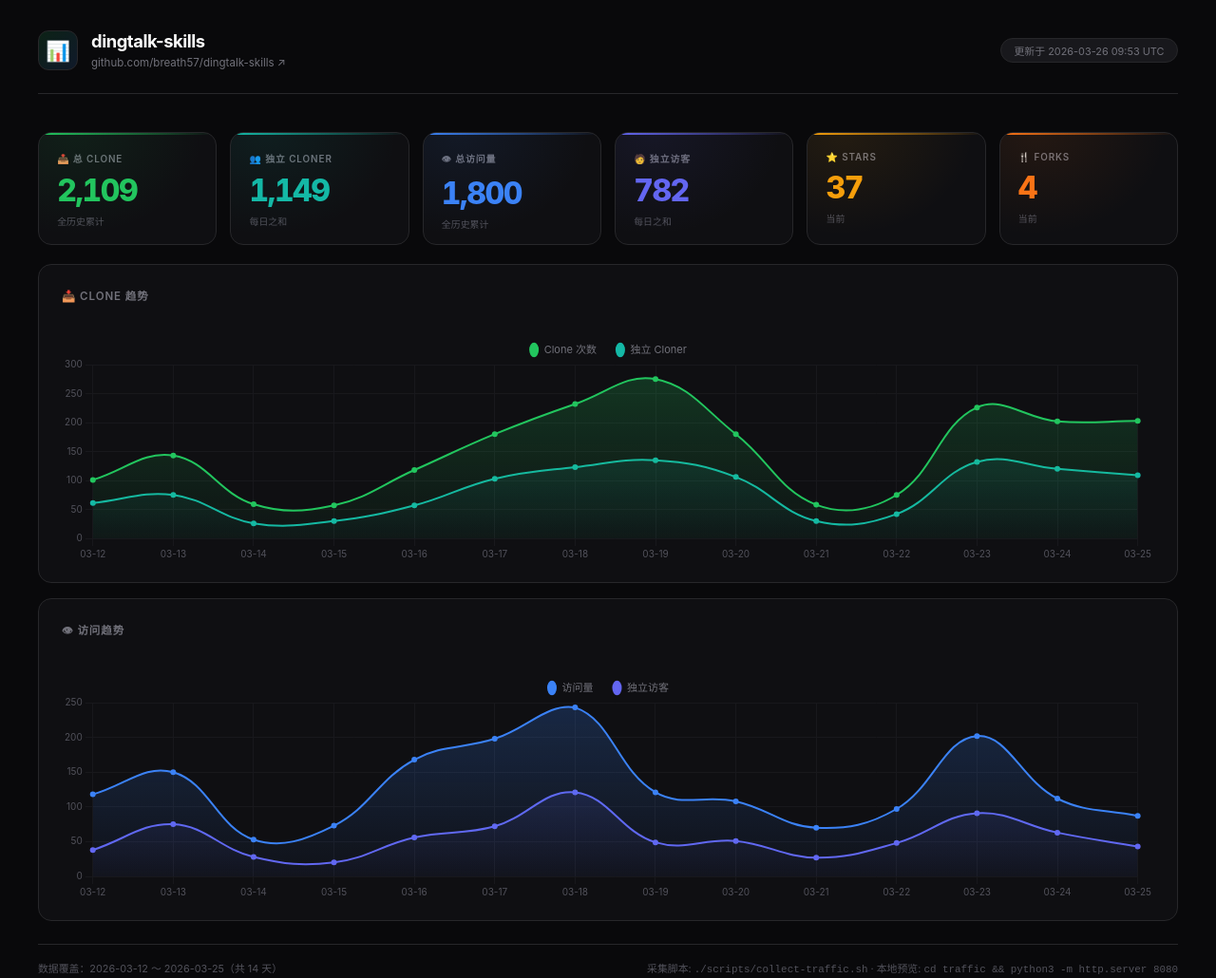
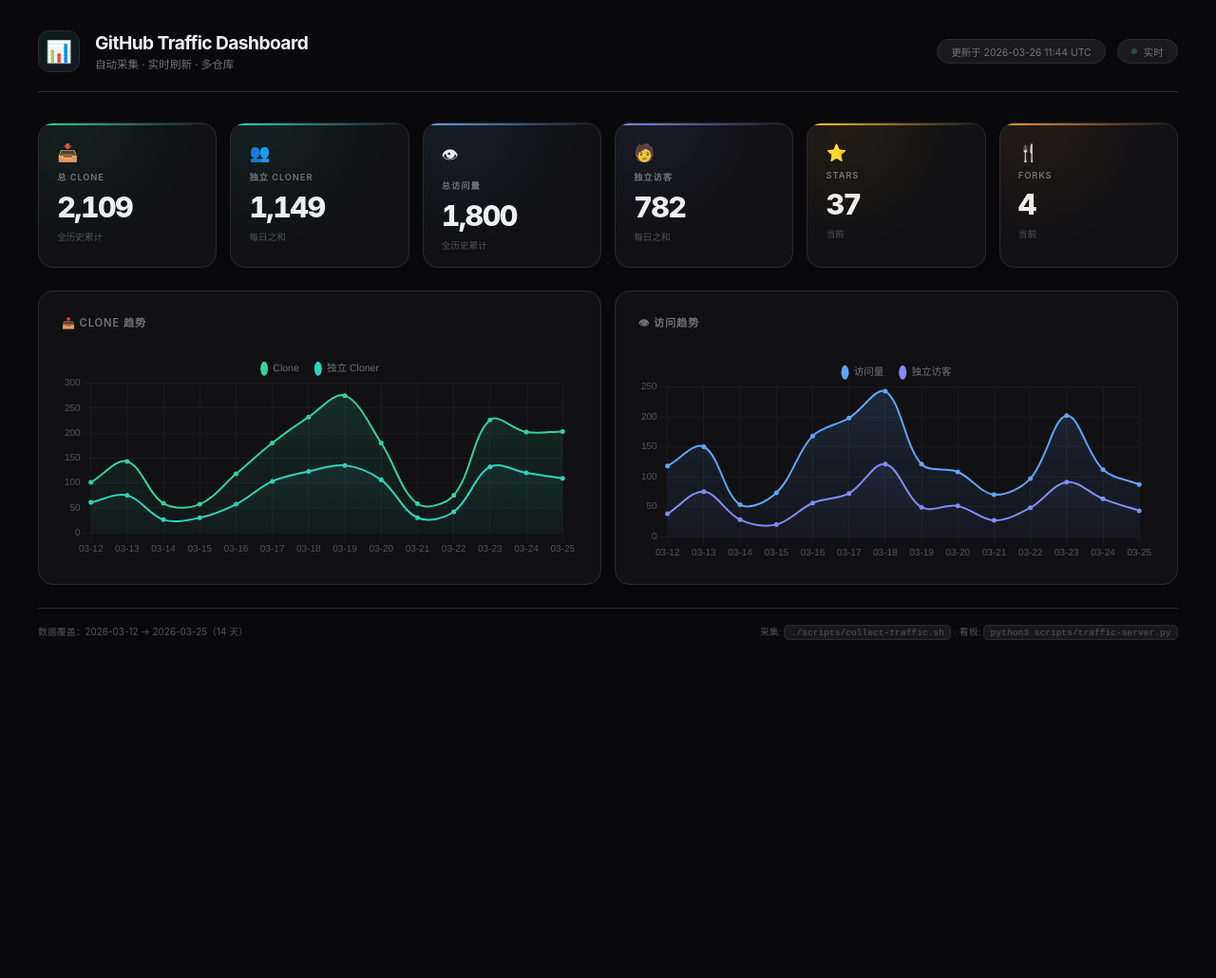
Before and after one commit to breath57/dingtalk-skills, a plain HTML site: page traffic/index.html in a window 1280 px wide. Shown: the whole page at 95% size. After the commit the page ends 800 px from the top, so only its background shows below. Drawn offline with nearby package versions, Linux system fonts and the light colour scheme.

Commit message:
feat(traffic): 多仓库支持 + 7777 端口看板服务 + 全新 UI

```diff
--- a/traffic/data.js
+++ b/traffic/data.js
@@ -1,14 +1,16 @@
 // Auto-generated by scripts/merge_traffic.py — do not edit manually
 const TRAFFIC_DATA = {
-  "repo": "breath57/dingtalk-skills",
-  "last_updated": "2026-03-26 09:53 UTC",
+  "last_updated": "2026-03-26 11:44 UTC",
+  "repos": {
+    "breath57_dingtalk-skills": {
+      "name": "breath57/dingtalk-skills",
       "summary": {
-    "stars": 37,
-    "forks": 4,
         "total_clones": 2109,
         "total_clone_uniques": 1149,
         "total_views": 1800,
-    "total_view_uniques": 782
+        "total_view_uniques": 782,
+        "stars": 37,
+        "forks": 4
       },
       "daily": {
         "2026-03-12": {
@@ -96,4 +98,6 @@
           "view_uniques": 43
         }
       }
+    }
+  }
 };
--- a/traffic/index.html
+++ b/traffic/index.html
@@ -3,26 +3,28 @@
 <head>
 <meta charset="UTF-8">
 <meta name="viewport" content="width=device-width, initial-scale=1.0">
-<title>dingtalk-skills · Traffic Dashboard</title>
-<script src="data.js"></script>
+<title>GitHub Traffic Dashboard</title>
 <script src="https://cdn.jsdelivr.net/npm/chart.js@4.4.4/dist/chart.umd.min.js"></script>
 <style>
 *, *::before, *::after { box-sizing: border-box; margin: 0; padding: 0; }
 
 :root {
-  --bg:      #09090b;
-  --s1:      #0f0f12;
-  --s2:      #18181c;
-  --border:  #27272a;
-  --text:    #fafafa;
+  --bg:      #0a0a0c;
+  --s1:      #111114;
+  --s2:      #1a1a1e;
+  --s3:      #222228;
+  --border:  #2a2a30;
+  --text:    #f0f0f2;
   --muted:   #71717a;
   --dim:     #52525b;
-  --green:   #22c55e;
-  --teal:    #14b8a6;
-  --blue:    #3b82f6;
-  --indigo:  #6366f1;
-  --amber:   #f59e0b;
-  --orange:  #f97316;
+  --green:   #34d399;
+  --teal:    #2dd4bf;
+  --blue:    #60a5fa;
+  --indigo:  #818cf8;
+  --amber:   #fbbf24;
+  --orange:  #fb923c;
+  --rose:    #fb7185;
+  --r: 16px;
 }
 
 html { scroll-behavior: smooth; }
@@ -30,12 +32,19 @@
 body {
   background: var(--bg);
   color: var(--text);
-  font-family: -apple-system, BlinkMacSystemFont, 'SF Pro Display', 'Segoe UI', Helvetica, sans-serif;
+  font-family: 'Inter', -apple-system, BlinkMacSystemFont, 'SF Pro Display', 'Segoe UI', Helvetica, sans-serif;
   min-height: 100vh;
+  padding: 0;
+}
+
+/* ── Container ── */
+.container {
+  max-width: 1400px;
+  margin: 0 auto;
   padding: 2rem 2.5rem;
-  max-width: 1440px;
-  margin: 0 auto;
 }
+
+@media (max-width: 768px) { .container { padding: 1.25rem; } }
 
 /* ── Header ── */
 header {
@@ -44,39 +53,74 @@
   justify-content: space-between;
   flex-wrap: wrap;
   gap: 1rem;
-  margin-bottom: 2.5rem;
-  padding-bottom: 1.5rem;
+  margin-bottom: 2rem;
+  padding-bottom: 1.25rem;
   border-bottom: 1px solid var(--border);
 }
 
-.hd-left { display: flex; align-items: center; gap: 0.875rem; }
+.hd-left { display: flex; align-items: center; gap: 1rem; }
 
 .hd-icon {
-  width: 42px; height: 42px;
-  background: linear-gradient(135deg, #22c55e22 0%, #3b82f622 100%);
+  width: 44px; height: 44px;
+  background: linear-gradient(135deg, #34d39918 0%, #60a5fa18 100%);
   border: 1px solid var(--border);
-  border-radius: 11px;
+  border-radius: 12px;
   display: flex; align-items: center; justify-content: center;
-  font-size: 1.3rem;
+  font-size: 1.4rem;
   flex-shrink: 0;
 }
 
-.hd-title { font-size: 1.15rem; font-weight: 700; letter-spacing: -0.025em; }
-.hd-sub {
-  font-size: 0.72rem; color: var(--muted);
-  margin-top: 0.15rem; text-decoration: none;
-  transition: color 0.15s;
-}
-.hd-sub:hover { color: var(--blue); }
+.hd-title { font-size: 1.2rem; font-weight: 700; letter-spacing: -0.03em; }
+.hd-sub { font-size: 0.72rem; color: var(--muted); margin-top: 0.1rem; }
+
+.hd-right { display: flex; align-items: center; gap: 0.75rem; flex-wrap: wrap; }
 
 .badge {
   background: var(--s2);
   border: 1px solid var(--border);
   border-radius: 999px;
-  padding: 0.28rem 0.85rem;
-  font-size: 0.68rem;
+  padding: 0.3rem 0.9rem;
+  font-size: 0.65rem;
   color: var(--muted);
   white-space: nowrap;
+}
+.badge-live {
+  display: flex; align-items: center; gap: 0.4rem;
+}
+.badge-live::before {
+  content: '';
+  width: 6px; height: 6px;
+  background: var(--green);
+  border-radius: 50%;
+  animation: pulse-dot 2s ease-in-out infinite;
+}
+@keyframes pulse-dot { 0%,100% { opacity: 1; } 50% { opacity: 0.3; } }
+
+/* ── Repo tabs ── */
+.repo-tabs {
+  display: flex;
+  gap: 0.5rem;
+  margin-bottom: 1.75rem;
+  flex-wrap: wrap;
+}
+.repo-tab {
+  background: var(--s1);
+  border: 1px solid var(--border);
+  border-radius: 10px;
+  padding: 0.55rem 1.1rem;
+  font-size: 0.75rem;
+  color: var(--muted);
+  cursor: pointer;
+  transition: all 0.2s;
+  font-family: 'SF Mono', 'Fira Code', monospace;
+  letter-spacing: -0.02em;
+}
+.repo-tab:hover { border-color: var(--dim); color: var(--text); }
+.repo-tab.active {
+  background: var(--s2);
+  border-color: var(--green);
+  color: var(--green);
+  box-shadow: 0 0 12px #34d39915;
 }
 
 /* ── 6-col card grid ── */
@@ -84,7 +128,7 @@
   display: grid;
   grid-template-columns: repeat(6, 1fr);
   gap: 0.875rem;
-  margin-bottom: 1.25rem;
+  margin-bottom: 1.5rem;
 }
 @media (max-width: 1100px) { .cards { grid-template-columns: repeat(3, 1fr); } }
 @media (max-width: 640px)  { .cards { grid-template-columns: repeat(2, 1fr); } }
@@ -92,232 +136,241 @@
 .card {
   background: var(--s1);
   border: 1px solid var(--border);
-  border-radius: 14px;
-  padding: 1.2rem 1.2rem 0.9rem;
+  border-radius: var(--r);
+  padding: 1.25rem 1.2rem 1rem;
   position: relative;
   overflow: hidden;
-  transition: border-color 0.15s, transform 0.15s, box-shadow 0.15s;
-  cursor: default;
+  transition: border-color 0.2s, transform 0.2s, box-shadow 0.2s;
 }
 .card:hover {
-  border-color: color-mix(in srgb, var(--accent) 35%, var(--border));
+  border-color: color-mix(in srgb, var(--accent) 40%, var(--border));
   transform: translateY(-2px);
-  box-shadow: 0 8px 24px #00000040;
+  box-shadow: 0 8px 30px #00000050;
 }
-/* top accent bar */
 .card::before {
   content: '';
   position: absolute; top: 0; left: 0; right: 0; height: 2px;
   background: linear-gradient(90deg, var(--accent), transparent);
-  border-radius: 14px 14px 0 0;
 }
-/* subtle radial glow */
 .card::after {
   content: '';
   position: absolute; inset: 0;
-  background: radial-gradient(ellipse at 20% 0%, color-mix(in srgb, var(--accent) 9%, transparent) 0%, transparent 65%);
+  background: radial-gradient(ellipse at 20% 0%, color-mix(in srgb, var(--accent) 8%, transparent) 0%, transparent 60%);
   pointer-events: none;
 }
 
+.card-icon { font-size: 1.1rem; margin-bottom: 0.5rem; }
 .card-label {
-  font-size: 0.62rem; font-weight: 600;
-  text-transform: uppercase; letter-spacing: 0.09em;
-  color: var(--muted); margin-bottom: 0.7rem;
-  display: flex; align-items: center; gap: 0.35rem;
+  font-size: 0.58rem; font-weight: 600;
+  text-transform: uppercase; letter-spacing: 0.1em;
+  color: var(--muted); margin-bottom: 0.65rem;
 }
 .card-value {
-  font-size: 2rem; font-weight: 800;
-  letter-spacing: -0.045em; line-height: 1;
-  color: var(--accent);
+  font-size: 1.9rem; font-weight: 800;
+  letter-spacing: -0.05em; line-height: 1;
+  color: var(--text);
   font-variant-numeric: tabular-nums;
 }
 .card-sub {
-  font-size: 0.62rem; color: var(--dim);
-  margin-top: 0.45rem;
+  font-size: 0.6rem; color: var(--dim);
+  margin-top: 0.5rem;
 }
 
-/* ── Chart cards ── */
+/* ── Charts ── */
+.charts {
+  display: grid;
+  grid-template-columns: 1fr 1fr;
+  gap: 0.875rem;
+  margin-bottom: 1rem;
+}
+@media (max-width: 900px) { .charts { grid-template-columns: 1fr; } }
+
 .chart-card {
   background: var(--s1);
   border: 1px solid var(--border);
-  border-radius: 14px;
-  padding: 1.5rem 1.5rem 1.25rem;
-  margin-bottom: 1rem;
+  border-radius: var(--r);
+  padding: 1.5rem;
 }
 .chart-hd {
   display: flex; align-items: center; justify-content: space-between;
-  margin-bottom: 1.5rem;
+  margin-bottom: 1.25rem;
 }
 .chart-title {
-  font-size: 0.72rem; font-weight: 600;
+  font-size: 0.7rem; font-weight: 600;
   text-transform: uppercase; letter-spacing: 0.08em;
   color: var(--muted);
+  display: flex; align-items: center; gap: 0.4rem;
 }
-.chart-wrap { position: relative; height: 250px; }
+.chart-wrap { position: relative; height: 220px; }
 
-/* ── Coverage / footer ── */
+/* ── Footer ── */
 .footer {
   display: flex; align-items: center; justify-content: space-between;
   flex-wrap: wrap; gap: 0.5rem;
   margin-top: 1.5rem;
-  font-size: 0.68rem; color: var(--dim);
+  font-size: 0.62rem; color: var(--dim);
   padding-top: 1rem; border-top: 1px solid var(--border);
 }
-.footer a { color: var(--dim); text-decoration: none; }
-.footer a:hover { color: var(--blue); }
-
-/* ── Error state ── */
-.error-state {
-  color: var(--muted); padding: 5rem 2rem;
-  text-align: center; font-size: 0.875rem; line-height: 1.8;
-}
-.error-state code {
+.footer code {
   background: var(--s2); border: 1px solid var(--border);
-  border-radius: 6px; padding: 0.15rem 0.5rem; font-size: 0.8rem;
+  border-radius: 5px; padding: 0.1rem 0.4rem; font-size: 0.6rem;
 }
 </style>
 </head>
 <body>
+<div class="container">
 
 <header>
   <div class="hd-left">
     <div class="hd-icon">📊</div>
     <div>
-      <div class="hd-title">dingtalk-skills</div>
-      <a class="hd-sub" href="https://github.com/breath57/dingtalk-skills" target="_blank">
-        github.com/breath57/dingtalk-skills ↗
-      </a>
+      <div class="hd-title">GitHub Traffic Dashboard</div>
+      <div class="hd-sub">自动采集 · 实时刷新 · 多仓库</div>
     </div>
   </div>
+  <div class="hd-right">
     <span id="last-updated" class="badge">载入中…</span>
+    <span class="badge badge-live">实时</span>
+  </div>
 </header>
+
+<div id="repo-tabs" class="repo-tabs"></div>
 
 <div class="cards">
   <div class="card" style="--accent: var(--green)">
-    <div class="card-label">📥 总 Clone</div>
+    <div class="card-icon">📥</div>
+    <div class="card-label">总 Clone</div>
     <div class="card-value" id="v-clones">—</div>
     <div class="card-sub">全历史累计</div>
   </div>
   <div class="card" style="--accent: var(--teal)">
-    <div class="card-label">👥 独立 Cloner</div>
+    <div class="card-icon">👥</div>
+    <div class="card-label">独立 Cloner</div>
     <div class="card-value" id="v-clone-u">—</div>
     <div class="card-sub">每日之和</div>
   </div>
   <div class="card" style="--accent: var(--blue)">
-    <div class="card-label">👁 总访问量</div>
+    <div class="card-icon">👁</div>
+    <div class="card-label">总访问量</div>
     <div class="card-value" id="v-views">—</div>
     <div class="card-sub">全历史累计</div>
   </div>
   <div class="card" style="--accent: var(--indigo)">
-    <div class="card-label">🧑 独立访客</div>
+    <div class="card-icon">🧑</div>
+    <div class="card-label">独立访客</div>
     <div class="card-value" id="v-view-u">—</div>
     <div class="card-sub">每日之和</div>
   </div>
   <div class="card" style="--accent: var(--amber)">
-    <div class="card-label">⭐ Stars</div>
+    <div class="card-icon">⭐</div>
+    <div class="card-label">Stars</div>
     <div class="card-value" id="v-stars">—</div>
     <div class="card-sub">当前</div>
   </div>
   <div class="card" style="--accent: var(--orange)">
-    <div class="card-label">🍴 Forks</div>
+    <div class="card-icon">🍴</div>
+    <div class="card-label">Forks</div>
     <div class="card-value" id="v-forks">—</div>
     <div class="card-sub">当前</div>
   </div>
 </div>
 
+<div class="charts">
   <div class="chart-card">
     <div class="chart-hd">
       <span class="chart-title">📥 Clone 趋势</span>
     </div>
     <div class="chart-wrap"><canvas id="chart-clones"></canvas></div>
   </div>
-
   <div class="chart-card">
     <div class="chart-hd">
       <span class="chart-title">👁 访问趋势</span>
     </div>
     <div class="chart-wrap"><canvas id="chart-views"></canvas></div>
   </div>
+</div>
 
 <div class="footer">
   <span id="coverage">—</span>
   <span>
-    采集脚本: <code>./scripts/collect-traffic.sh</code> ·
-    本地预览: <code>cd traffic && python3 -m http.server 8080</code>
+    采集: <code>./scripts/collect-traffic.sh</code> ·
+    看板: <code>python3 scripts/traffic-server.py</code>
   </span>
 </div>
 
+</div><!-- .container -->
+
 <script>
 (function () {
-  // data.js 通过 <script src="data.js"> 加载，file:// 协议建议用本地 http 服务
-  if (typeof TRAFFIC_DATA === 'undefined') {
-    document.querySelector('.cards').style.display = 'none';
-    document.querySelectorAll('.chart-card').forEach(el => el.style.display = 'none');
-    document.querySelector('.footer').insertAdjacentHTML('beforebegin', `
-      <div class="error-state">
-        ⚠ <strong>data.js 未找到</strong><br><br>
-        请先运行采集脚本：<code>./scripts/collect-traffic.sh</code><br>
-        然后本地预览：<code>cd docs/traffic && python3 -m http.server 8080</code>
-      </div>`);
-    return;
+  const REFRESH_MS = 60000;
+  let chartClones = null, chartViews = null;
+  let currentSlug = null;
+
+  async function loadData() {
+    const resp = await fetch('data.js?t=' + Date.now());
+    const text = await resp.text();
+    const m = text.match(/const TRAFFIC_DATA\s*=\s*(\{[\s\S]*\})\s*;/);
+    if (!m) return null;
+    return JSON.parse(m[1]);
   }
 
-  const D = TRAFFIC_DATA;
   const fmt = n => (n ?? 0).toLocaleString('zh-CN');
 
-  // 填充卡片
-  document.getElementById('v-clones').textContent  = fmt(D.summary.total_clones);
-  document.getElementById('v-clone-u').textContent = fmt(D.summary.total_clone_uniques);
-  document.getElementById('v-views').textContent   = fmt(D.summary.total_views);
-  document.getElementById('v-view-u').textContent  = fmt(D.summary.total_view_uniques);
-  document.getElementById('v-stars').textContent   = fmt(D.summary.stars);
-  document.getElementById('v-forks').textContent   = fmt(D.summary.forks);
-  document.getElementById('last-updated').textContent = '更新于 ' + (D.last_updated || '—');
+  function renderTabs(data) {
+    const box = document.getElementById('repo-tabs');
+    const slugs = Object.keys(data.repos);
+    box.innerHTML = '';
+    if (slugs.length <= 1) { box.style.display = 'none'; return; }
+    box.style.display = 'flex';
+    slugs.forEach(slug => {
+      const tab = document.createElement('div');
+      tab.className = 'repo-tab' + (slug === currentSlug ? ' active' : '');
+      tab.textContent = data.repos[slug].name;
+      tab.onclick = () => { currentSlug = slug; render(data); };
+      box.appendChild(tab);
+    });
+  }
 
-  const days = Object.keys(D.daily).sort();
-  const labels = days.map(d => d.slice(5)); // MM-DD
+  function fillCards(repo) {
+    const s = repo.summary || {};
+    document.getElementById('v-clones').textContent  = fmt(s.total_clones);
+    document.getElementById('v-clone-u').textContent = fmt(s.total_clone_uniques);
+    document.getElementById('v-views').textContent   = fmt(s.total_views);
+    document.getElementById('v-view-u').textContent  = fmt(s.total_view_uniques);
+    document.getElementById('v-stars').textContent   = fmt(s.stars);
+    document.getElementById('v-forks').textContent   = fmt(s.forks);
+  }
 
-  if (!days.length) {
-    document.getElementById('coverage').textContent = '暂无数据，请运行采集脚本。';
-    return;
-  }
-  document.getElementById('coverage').textContent =
-    `数据覆盖：${days[0]}  ～  ${days[days.length - 1]}（共 ${days.length} 天）`;
-
-  // Chart.js 全局字体
-  Chart.defaults.font.family =
-    "-apple-system, BlinkMacSystemFont, 'SF Pro Display', 'Segoe UI', sans-serif";
-
-  // 渐变填充
   const mkGrad = (ctx, hex) => {
-    const g = ctx.createLinearGradient(0, 0, 0, 250);
-    g.addColorStop(0, hex + '45');
+    const g = ctx.createLinearGradient(0, 0, 0, 220);
+    g.addColorStop(0, hex + '30');
     g.addColorStop(1, hex + '00');
     return g;
   };
 
   const ds = {
-    tension: 0.4, fill: true, spanGaps: true,
-    pointRadius: 3, pointHoverRadius: 6,
+    tension: 0.35, fill: true, spanGaps: true,
+    pointRadius: 2.5, pointHoverRadius: 6,
     pointBorderWidth: 0, borderWidth: 2,
   };
 
-  const opts = () => ({
+  const chartOpts = () => ({
     responsive: true,
     maintainAspectRatio: false,
     interaction: { mode: 'index', intersect: false },
     plugins: {
       legend: {
         labels: {
-          color: '#71717a', font: { size: 11 },
-          boxWidth: 10, padding: 20,
-          usePointStyle: true, pointStyleWidth: 10,
+          color: '#71717a', font: { size: 10.5 },
+          boxWidth: 8, padding: 16,
+          usePointStyle: true, pointStyleWidth: 8,
         },
       },
       tooltip: {
-        backgroundColor: '#18181c',
-        titleColor: '#fafafa', bodyColor: '#a1a1aa',
-        borderColor: '#27272a', borderWidth: 1, padding: 10,
+        backgroundColor: '#1a1a1e',
+        titleColor: '#f0f0f2', bodyColor: '#a1a1aa',
+        borderColor: '#2a2a30', borderWidth: 1,
+        padding: 10, cornerRadius: 8,
         callbacks: {
           label: ctx =>
             ` ${ctx.dataset.label}: ${ctx.parsed.y?.toLocaleString('zh-CN') ?? '—'}`,
@@ -326,12 +379,12 @@
     },
     scales: {
       x: {
-        grid: { color: '#18181c' },
+        grid: { color: '#1a1a1e' },
         ticks: { color: '#52525b', font: { size: 10 }, maxRotation: 0 },
         border: { display: false },
       },
       y: {
-        grid: { color: '#18181c' },
+        grid: { color: '#1a1a1e' },
         ticks: { color: '#52525b', font: { size: 10 } },
         beginAtZero: true,
         border: { display: false },
@@ -339,57 +392,96 @@
     },
   });
 
-  // Clone 图
+  function renderCharts(repo) {
+    const daily = repo.daily || {};
+    const days = Object.keys(daily).sort();
+    const labels = days.map(d => d.slice(5));
+
+    // Clone chart
     const ctxC = document.getElementById('chart-clones').getContext('2d');
-  new Chart(ctxC, {
+    if (chartClones) chartClones.destroy();
+    chartClones = new Chart(ctxC, {
       type: 'line',
       data: {
         labels,
         datasets: [
           {
-          ...ds, label: 'Clone 次数',
-          data: days.map(d => D.daily[d]?.clones ?? null),
-          borderColor: '#22c55e',
-          backgroundColor: mkGrad(ctxC, '#22c55e'),
-          pointBackgroundColor: '#22c55e',
+            ...ds, label: 'Clone',
+            data: days.map(d => daily[d]?.clones ?? null),
+            borderColor: '#34d399',
+            backgroundColor: mkGrad(ctxC, '#34d399'),
+            pointBackgroundColor: '#34d399',
           },
           {
             ...ds, label: '独立 Cloner',
-          data: days.map(d => D.daily[d]?.clone_uniques ?? null),
-          borderColor: '#14b8a6',
-          backgroundColor: mkGrad(ctxC, '#14b8a6'),
-          pointBackgroundColor: '#14b8a6',
+            data: days.map(d => daily[d]?.clone_uniques ?? null),
+            borderColor: '#2dd4bf',
+            backgroundColor: mkGrad(ctxC, '#2dd4bf'),
+            pointBackgroundColor: '#2dd4bf',
           },
         ],
       },
-    options: opts(),
+      options: chartOpts(),
     });
 
-  // View 图
+    // View chart
     const ctxV = document.getElementById('chart-views').getContext('2d');
-  new Chart(ctxV, {
+    if (chartViews) chartViews.destroy();
+    chartViews = new Chart(ctxV, {
       type: 'line',
       data: {
         labels,
         datasets: [
           {
             ...ds, label: '访问量',
-          data: days.map(d => D.daily[d]?.views ?? null),
-          borderColor: '#3b82f6',
-          backgroundColor: mkGrad(ctxV, '#3b82f6'),
-          pointBackgroundColor: '#3b82f6',
+            data: days.map(d => daily[d]?.views ?? null),
+            borderColor: '#60a5fa',
+            backgroundColor: mkGrad(ctxV, '#60a5fa'),
+            pointBackgroundColor: '#60a5fa',
           },
           {
             ...ds, label: '独立访客',
-          data: days.map(d => D.daily[d]?.view_uniques ?? null),
-          borderColor: '#6366f1',
-          backgroundColor: mkGrad(ctxV, '#6366f1'),
-          pointBackgroundColor: '#6366f1',
+            data: days.map(d => daily[d]?.view_uniques ?? null),
+            borderColor: '#818cf8',
+            backgroundColor: mkGrad(ctxV, '#818cf8'),
+            pointBackgroundColor: '#818cf8',
           },
         ],
       },
-    options: opts(),
+      options: chartOpts(),
     });
+
+    if (days.length) {
+      document.getElementById('coverage').textContent =
+        `数据覆盖：${days[0]}  →  ${days[days.length - 1]}（${days.length} 天）`;
+    }
+  }
+
+  function render(data) {
+    document.getElementById('last-updated').textContent = '更新于 ' + (data.last_updated || '—');
+
+    const slugs = Object.keys(data.repos);
+    if (!slugs.length) return;
+    if (!currentSlug || !data.repos[currentSlug]) currentSlug = slugs[0];
+
+    renderTabs(data);
+    const repo = data.repos[currentSlug];
+    fillCards(repo);
+    renderCharts(repo);
+  }
+
+  async function refresh() {
+    try {
+      const data = await loadData();
+      if (data) render(data);
+    } catch (e) {
+      console.warn('刷新失败:', e);
+    }
+  }
+
+  // 初始加载 + 定时刷新
+  refresh();
+  setInterval(refresh, REFRESH_MS);
 })();
 </script>
 </body>
--- /dev/null
+++ b/traffic/raw/breath57_dingtalk-skills/clones-2026-03-26.json
@@ -0,0 +1 @@
+{"count":2109,"uniques":886,"clones":[{"timestamp":"2026-03-12T00:00:00Z","count":101,"uniques":61},{"timestamp":"2026-03-13T00:00:00Z","count":143,"uniques":75},{"timestamp":"2026-03-14T00:00:00Z","count":59,"uniques":26},{"timestamp":"2026-03-15T00:00:00Z","count":57,"uniques":30},{"timestamp":"2026-03-16T00:00:00Z","count":118,"uniques":57},{"timestamp":"2026-03-17T00:00:00Z","count":180,"uniques":103},{"timestamp":"2026-03-18T00:00:00Z","count":232,"uniques":123},{"timestamp":"2026-03-19T00:00:00Z","count":275,"uniques":135},{"timestamp":"2026-03-20T00:00:00Z","count":180,"uniques":106},{"timestamp":"2026-03-21T00:00:00Z","count":58,"uniques":30},{"timestamp":"2026-03-22T00:00:00Z","count":75,"uniques":42},{"timestamp":"2026-03-23T00:00:00Z","count":226,"uniques":132},{"timestamp":"2026-03-24T00:00:00Z","count":202,"uniques":120},{"timestamp":"2026-03-25T00:00:00Z","count":203,"uniques":109}]}
--- /dev/null
+++ b/traffic/raw/breath57_dingtalk-skills/repo-2026-03-26.json
@@ -0,0 +1 @@
+{"forks":4,"stars":37}
--- /dev/null
+++ b/traffic/raw/breath57_dingtalk-skills/views-2026-03-26.json
@@ -0,0 +1 @@
+{"count":1800,"uniques":692,"views":[{"timestamp":"2026-03-12T00:00:00Z","count":118,"uniques":38},{"timestamp":"2026-03-13T00:00:00Z","count":150,"uniques":75},{"timestamp":"2026-03-14T00:00:00Z","count":53,"uniques":28},{"timestamp":"2026-03-15T00:00:00Z","count":73,"uniques":20},{"timestamp":"2026-03-16T00:00:00Z","count":168,"uniques":56},{"timestamp":"2026-03-17T00:00:00Z","count":198,"uniques":72},{"timestamp":"2026-03-18T00:00:00Z","count":243,"uniques":121},{"timestamp":"2026-03-19T00:00:00Z","count":121,"uniques":49},{"timestamp":"2026-03-20T00:00:00Z","count":108,"uniques":51},{"timestamp":"2026-03-21T00:00:00Z","count":70,"uniques":27},{"timestamp":"2026-03-22T00:00:00Z","count":97,"uniques":48},{"timestamp":"2026-03-23T00:00:00Z","count":202,"uniques":91},{"timestamp":"2026-03-24T00:00:00Z","count":112,"uniques":63},{"timestamp":"2026-03-25T00:00:00Z","count":87,"uniques":43}]}
```
Also changed, not shown: 1 other file. Lines whose indentation alone changed are shown as unchanged.
